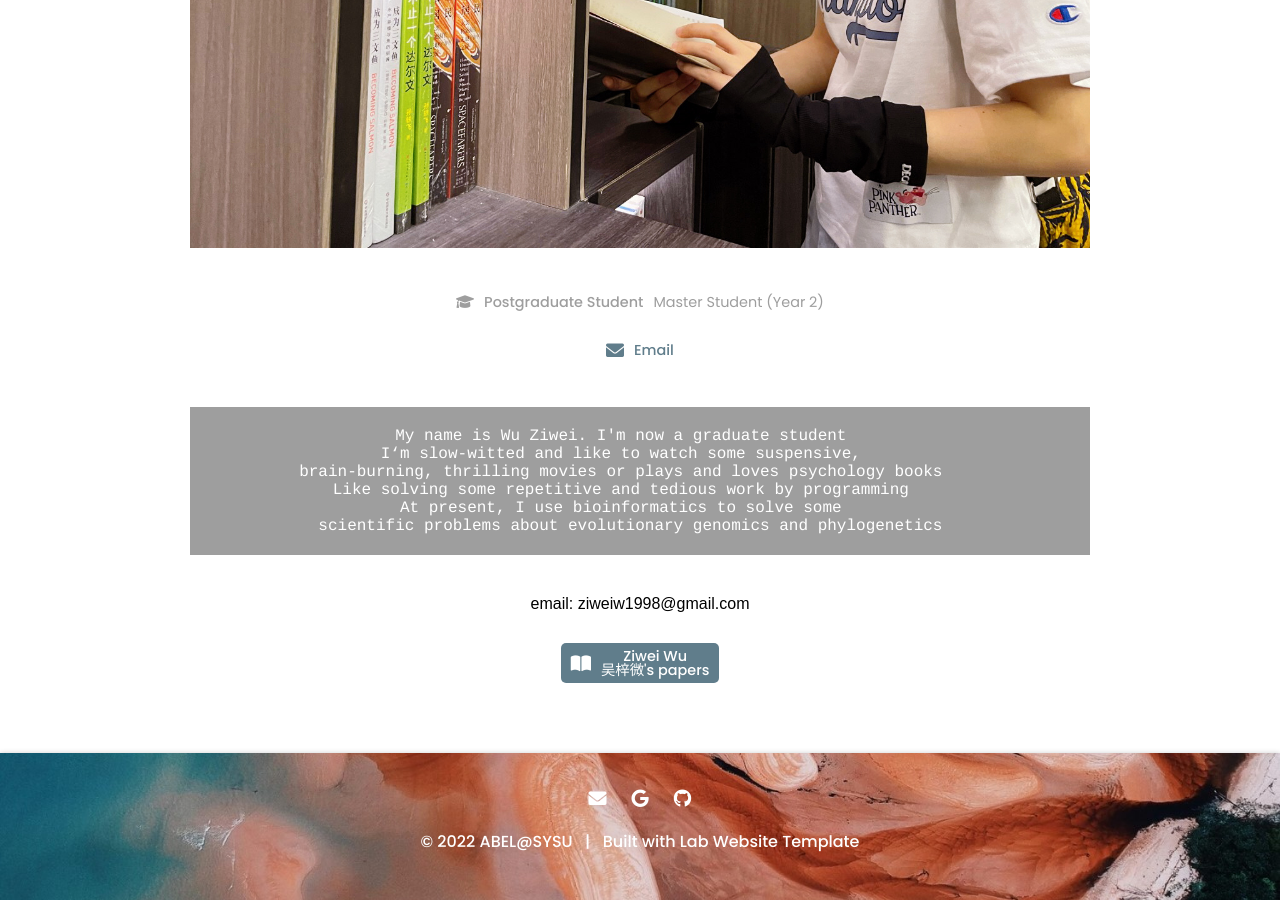
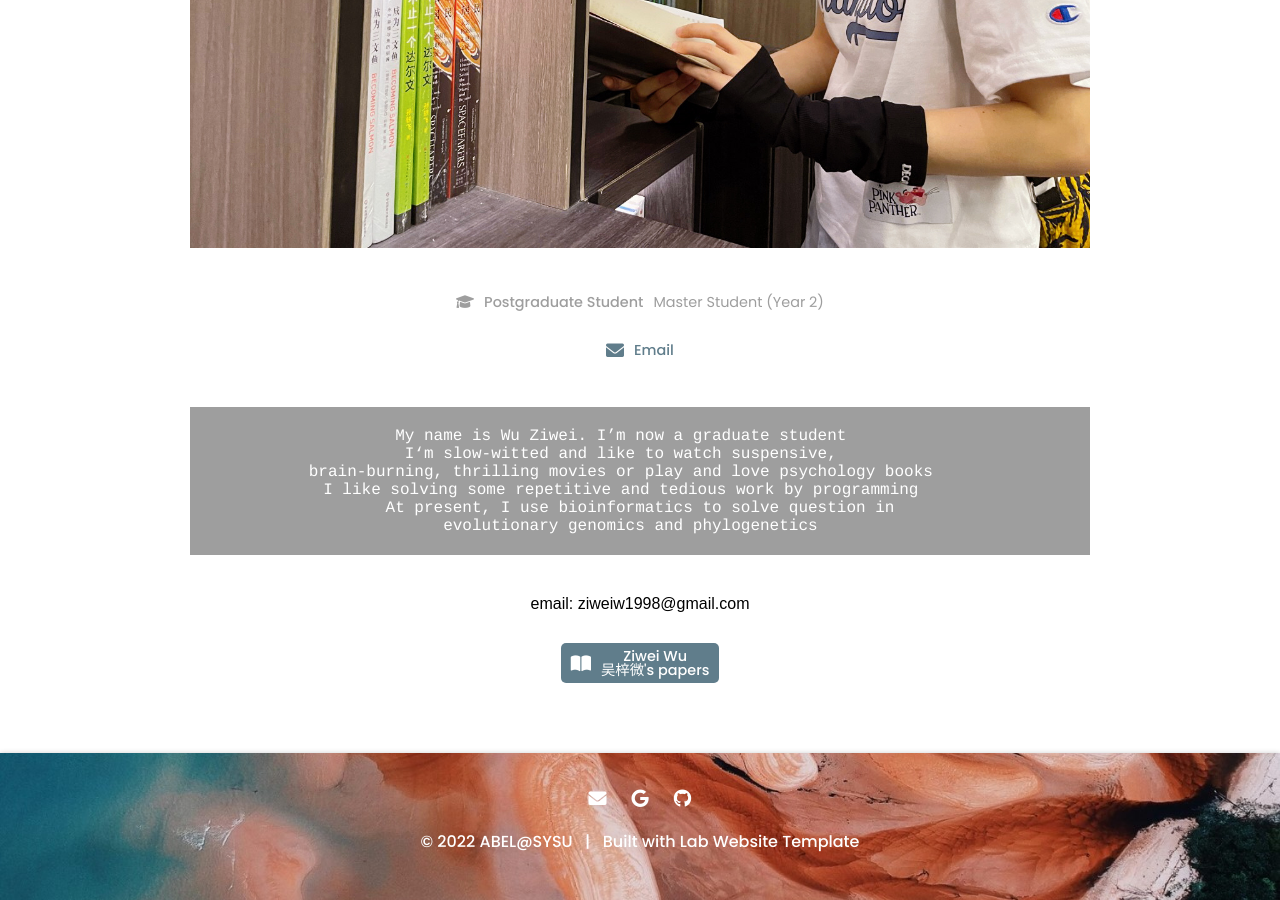
Before and after one commit to abel-sysu/en, a Jekyll site: the page built from _members/wuziwei.md, in a window 1280 px wide and 900 px high, scrolled down 752 px. Built offline with Jekyll 4.4.1, drawn with Linux system fonts in a browser that asks for light colours.

Commit message:
Update wuziwei.md

```diff
--- a/_members/wuziwei.md
+++ b/_members/wuziwei.md
@@ -11,12 +11,12 @@ links:
   email: ziweiw1998@gmail.com
 ---
 
-    My name is Wu Ziwei. I'm now a graduate student
-    I‘m slow-witted and like to watch some suspensive,
-    brain-burning, thrilling movies or plays and loves psychology books
-    Like solving some repetitive and tedious work by programming
-    At present, I use bioinformatics to solve some
-    scientific problems about evolutionary genomics and phylogenetics
+    My name is Wu Ziwei. I’m now a graduate student
+    I‘m slow-witted and like to watch suspensive,
+    brain-burning, thrilling movies or play and love psychology books
+    I like solving some repetitive and tedious work by programming
+    At present, I use bioinformatics to solve question in
+    evolutionary genomics and phylogenetics
 <centre>
 email: ziweiw1998@gmail.com
 </centre>
```
